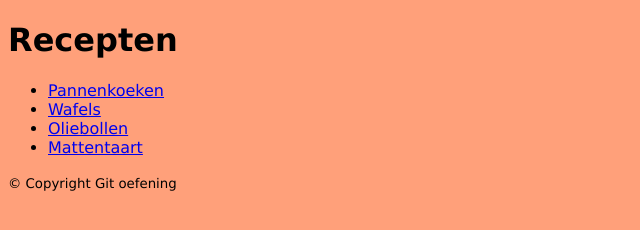
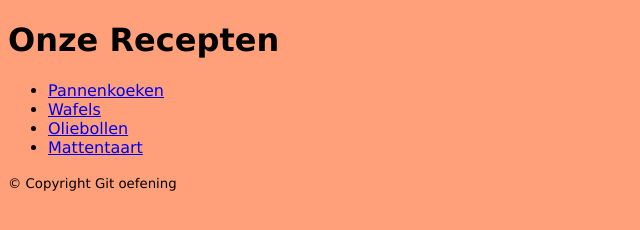
Before and after one commit to olivier8/recepten, a plain HTML site: page index.html in a window 1280 px wide. Shown: the whole page, without its empty margins (0-640 px from the left). Drawn offline with Linux system fonts and the light colour scheme.

Commit message:
index aangepast

```diff
--- a/index.html
+++ b/index.html
@@ -2,11 +2,11 @@
 <html>
 <head>
 <meta charset="UTF-8">
-<title>Recepten</title>
+<title>Onze Recepten</title>
 <link rel="stylesheet" href="default.css">
 </head>
 <body>
-	<h1>Recepten</h1>
+	<h1>Onze Recepten</h1>
 	<nav>
 		<ul>
 			<li><a href="pannenkoeken.html">Pannenkoeken</a></li>
```
